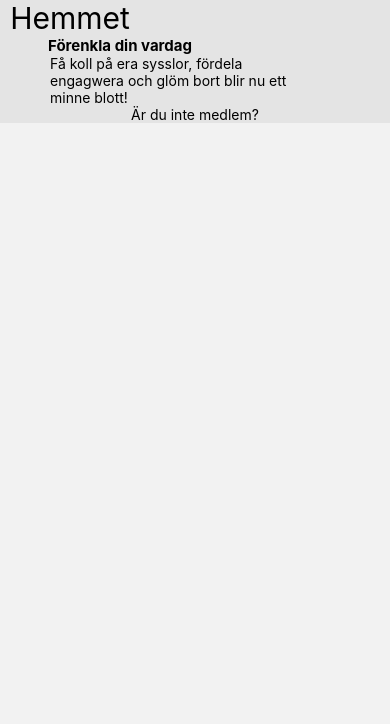
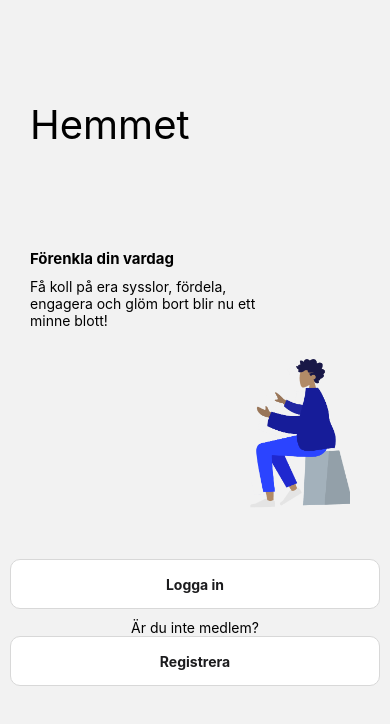
Before and after one commit to ViktorNy/TheHousehold, a React Native app: screen /Start in a window 390 px wide. Shown: the top 724 px of the page. Built offline with nearby package versions, Linux system fonts and the light colour scheme.

Commit message:
Add startscreen with text and buttons. Add image.

```diff
--- a/component/CustomNavigateButton.tsx
+++ b/component/CustomNavigateButton.tsx
@@ -12,7 +12,7 @@ export function CustomNavigateButton({goto, buttonText}: Props) {
     return (
         <TouchableOpacity style={[styles.root, { backgroundColor: colors.primary }, { borderColor: colors.border }, { borderWidth: 1 }]}
             onPress={goto}>
-            <Text style={{ color: colors.text }}>{buttonText}</Text>
+            <Text style={[{ color: colors.text }, styles.buttonText]}>{buttonText}</Text>
         </TouchableOpacity>
     )
 }
@@ -21,8 +21,10 @@ const styles = StyleSheet.create({
     root: {
         height: 50,
         borderRadius: 10,
-        marginTop: 10,
         justifyContent: 'center',
-        alignItems: 'center'
+        alignItems: 'center',
+    },
+    buttonText: {
+        fontWeight: 'bold'
     }
 });
--- a/screens/StartScreen.tsx
+++ b/screens/StartScreen.tsx
@@ -1,49 +1,62 @@
+import { useTheme } from "@react-navigation/native";
 import React from "react";
-import { View, Text, Button, StyleSheet } from "react-native";
-import { SafeAreaProvider, SafeAreaView } from "react-native-safe-area-context";
+import { Button, StyleSheet, Text, View, Image } from "react-native";
+import { SafeAreaView } from "react-native-safe-area-context";
+import { CustomNavigateButton } from "../component/CustomNavigateButton";
 import { RootStackScreenProps } from "../navigation/RootStackNavigator";
+// import ladyTrashcan from '../assets'
 
 export default function StartScreen({ navigation }: RootStackScreenProps<"Start">) {
+    const { colors } = useTheme();
     return (
-        <SafeAreaView>
-            <View style={styles.root}>
-                <Text style={styles.homeTextStyle}>Hemmet</Text>
+        <SafeAreaView style={[{ backgroundColor: colors.background }]}>
+            <Text style={styles.homeTextStyle}>Hemmet</Text>
 
-                <View style={styles.styleSecondview}>
-                    <Text style={styles.secondText}>Förenkla din vardag</Text>
-                    <Text style={styles.thirdText}>Få koll på era sysslor, fördela engagwera och glöm bort blir nu ett minne blott!</Text>
-                </View>
+            <Text style={styles.simplifyText}>Förenkla din vardag</Text>
+            <Text style={styles.pitchText}>
+                Få koll på era sysslor, fördela, engagera och glöm bort blir nu ett minne blott!
+            </Text>
+            <Image style={styles.imageStyle}  source={require('../assets/ladyontrashcan.png')}/>
+            <View style={styles.viewStyle}>
+                <CustomNavigateButton buttonText="Logga in" goto={() => {}} />
 
-                <Text>Är du inte medlem?</Text>
+                <Text style={styles.notMemberText}>Är du inte medlem?</Text>
+
+                <CustomNavigateButton buttonText="Registrera" goto={() => {}} />
             </View>
         </SafeAreaView>
     );
 }
 
 const styles = StyleSheet.create({
-    root: {
-        backgroundColor: "#E4E4E4",
-        width: "100%",
-        height: "100%",
-        alignItems: "center",
-        justifyContent: "space-evenly",
+    homeTextStyle: {
+        marginTop: 100,
+        fontSize: 40,
+        marginLeft: 30,
     },
-    homeTextStyle: {
-        fontSize: 30,
-        marginRight: 250,
-    },
-    secondText: {
+    simplifyText: {
         fontSize: 15,
-        marginRight: 150,
+        marginLeft: 30,
+        marginTop: 100,
         fontWeight: "bold",
     },
-    thirdText: {
+    pitchText: {
+        marginLeft: 30,
         marginRight: 100,
-        marginLeft: 50
+        marginTop: 10
     },
-    styleSecondview: {
-        alignItems: "center",
-        justifyContent: 'center'
-        // justifyContent: "space-evenly",
+    notMemberText: {
+        alignSelf: "center",
+        marginTop: 10
+    },
+    viewStyle: {
+        marginTop: 50,
+        margin: 10
+    },
+    imageStyle: {
+        width: 100,
+        height: 150,
+        marginLeft: 250,
+        marginTop: 30
     }
 });
```
Also changed, not shown: assets/ladyontrashcan.png (added).
